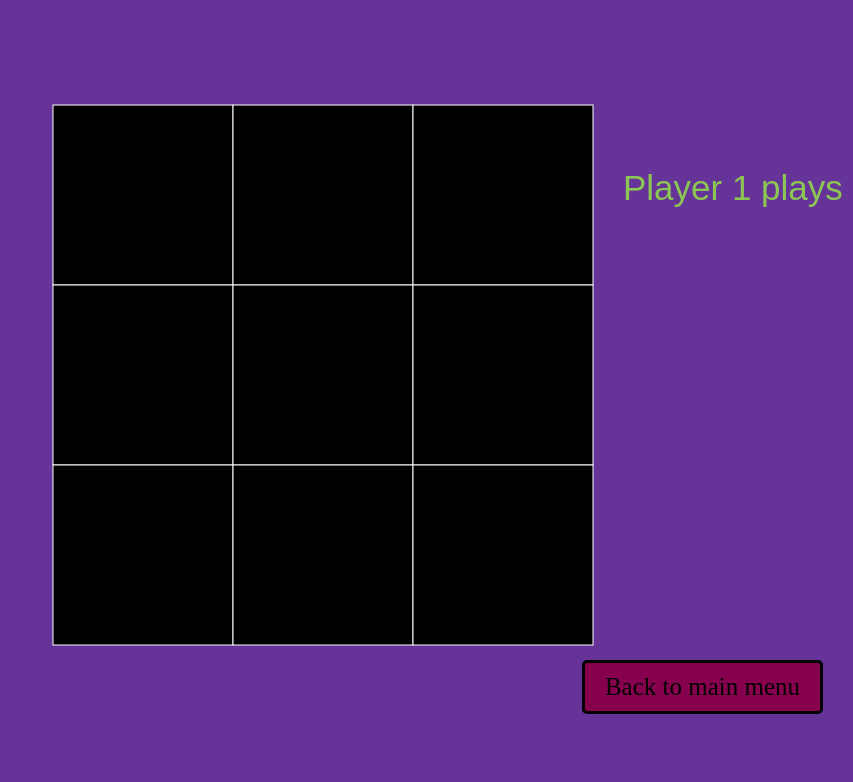
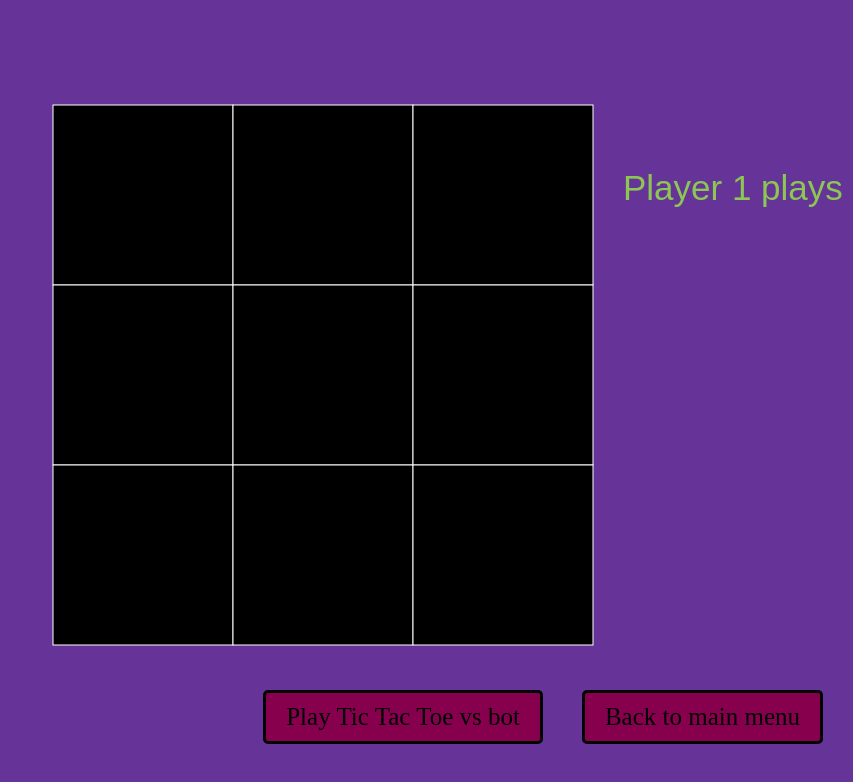
Before and after one commit to Toxic-Fuel/FreeGameHub, a plain HTML site: page Martin/Tic tac toe/start.html in a window 1280 px wide. Shown: the whole page, without its empty margins (427-1280 px from the left). Drawn offline with Linux system fonts and the light colour scheme.

Commit message:
Fixed error and added playVSbot button

```diff
--- a/Martin/Tic tac toe/game.js
+++ b/Martin/Tic tac toe/game.js
@@ -6,7 +6,11 @@ let currCell = [];
 let currPlayer = 1;
 let winner = false;
 let tie = false;
+let playVSbot = false;
 
+document.getElementById('playVSbot').addEventListener('click', function () {
+    playVSbot = true;
+});
 for (let x = 0; x < 3; x++) {
     currCell[x] = [];
     for (let y = 0; y < 3; y++) {
@@ -89,7 +93,7 @@ function mouseup() {
     let gridX = Math.floor((mouseX - padding - 450) / size);
     let gridY = Math.floor((mouseY - padding - 75) / size);
 
-    if (currCell[gridX][gridY] == 0) {
+    if (gridX < 3 && gridY < 3 && gridX >= 0 && gridY >= 0 && currCell[gridX][gridY] == 0) {
         currCell[gridX][gridY] = currPlayer;
         if (checkWin())
             return;
--- a/Martin/Tic tac toe/start.html
+++ b/Martin/Tic tac toe/start.html
@@ -19,7 +19,7 @@
         .button {
             user-select: none;
             position: absolute;
-            top: 650px;
+            top: 680px;
             right: 20px;
             padding: 10px 20px;
             border-style: solid;
@@ -28,6 +28,26 @@
             color: #010103;
             text-decoration: none;
             border-radius: 5px;
+            font-size: 25px;
+            font-family: 'Gothic';
+            margin: 10px;
+            cursor: pointer;
+        }
+
+        #playVSbot {
+            user-select: none;
+            position: absolute;
+            top: 680px;
+            right: 300px;
+            padding: 10px 20px;
+            border: 3px;
+            border-style: solid;
+            border-color: #010103;
+            background-color: #87004d;
+            color: #010103;
+            text-decoration: none;
+            border-radius: 5px;
+            font-family: 'Gothic';
             font-size: 25px;
             margin: 10px;
             cursor: pointer;
@@ -40,6 +60,7 @@
 
 <body onload="onBodyLoad()">
     <a href="../../Yordan/MainPage.html" class="button">Back to main menu</a>
+    <button id="playVSbot">Play Tic Tac Toe vs bot</button>
     <canvas id="canvas-id">
         <script>
 
```
